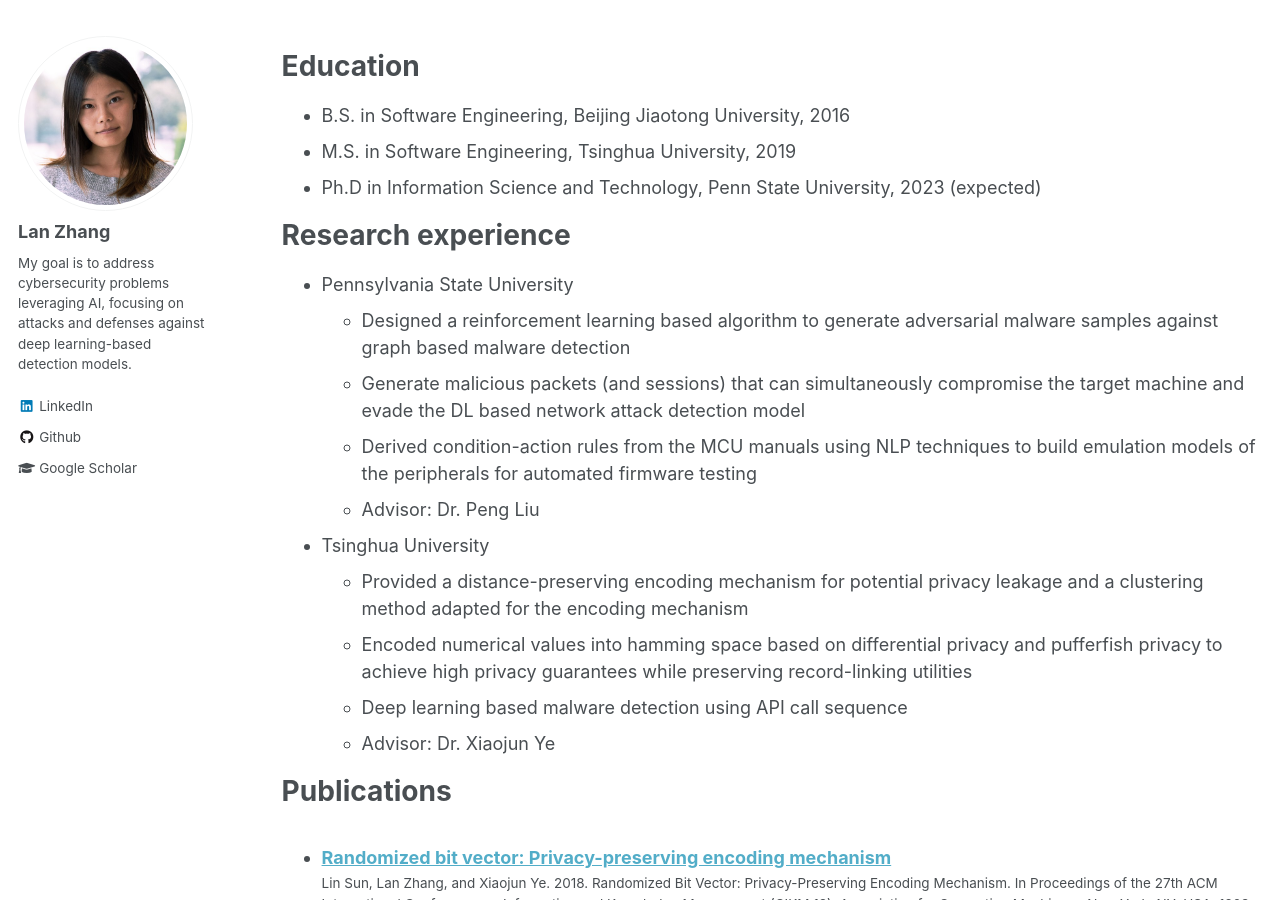
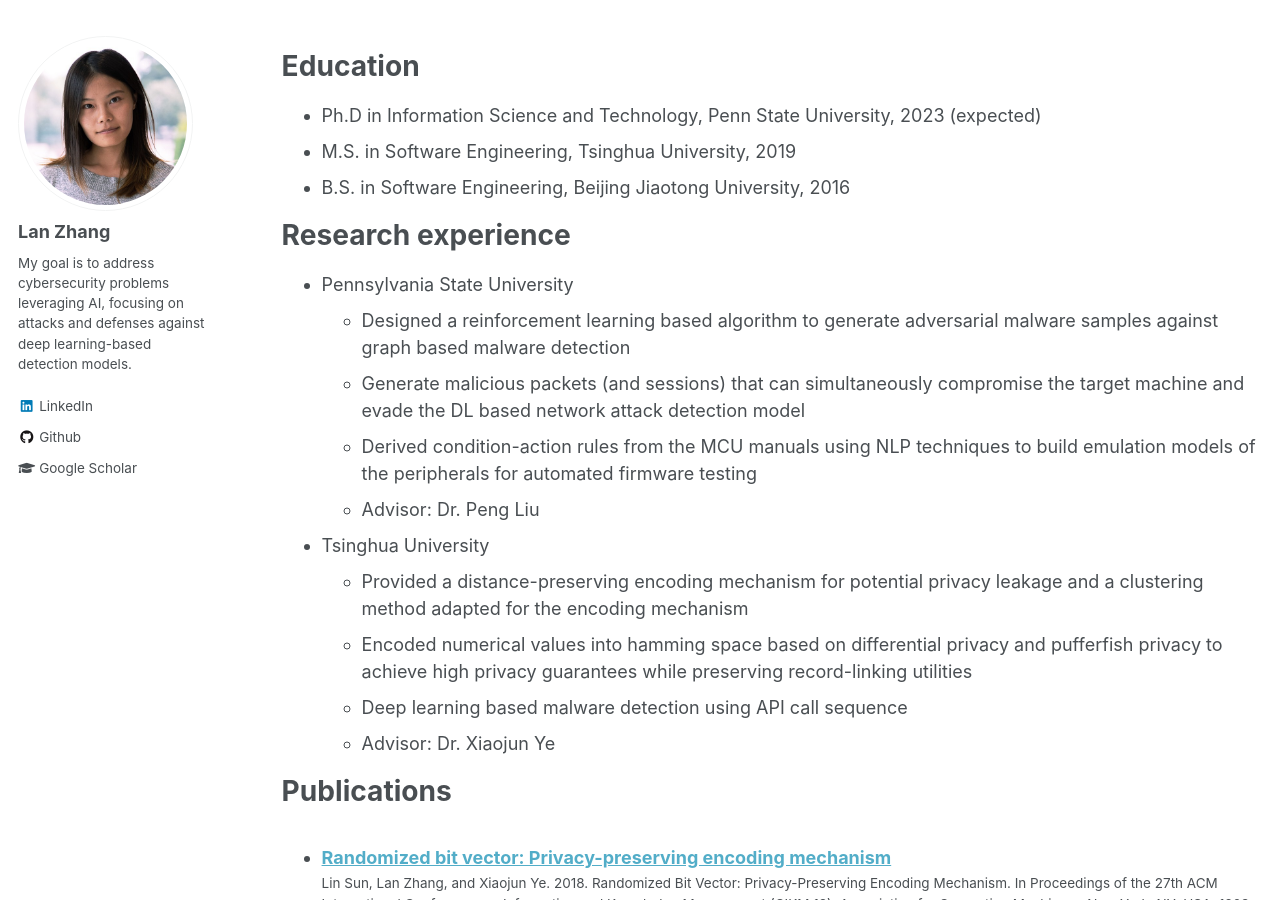
Before and after one commit to Moirai7/moirai7.github.io, a Jekyll site: the page built from _pages/cv.md, in a window 1280 px wide and 900 px high. Built offline with Jekyll 4.4.1, drawn with Linux system fonts in a browser that asks for light colours.

Commit message:
Update cv.md

```diff
--- a/_pages/cv.md
+++ b/_pages/cv.md
@@ -10,9 +10,9 @@ redirect_from:
 
 Education
 ======
+* Ph.D in Information Science and Technology, Penn State University, 2023 (expected)
+* M.S. in Software Engineering, Tsinghua University, 2019
 * B.S. in Software Engineering, Beijing Jiaotong University, 2016
-* M.S. in Software Engineering, Tsinghua University, 2019
-* Ph.D in Information Science and Technology, Penn State University, 2023 (expected)
 
 Research experience
 ======
```
